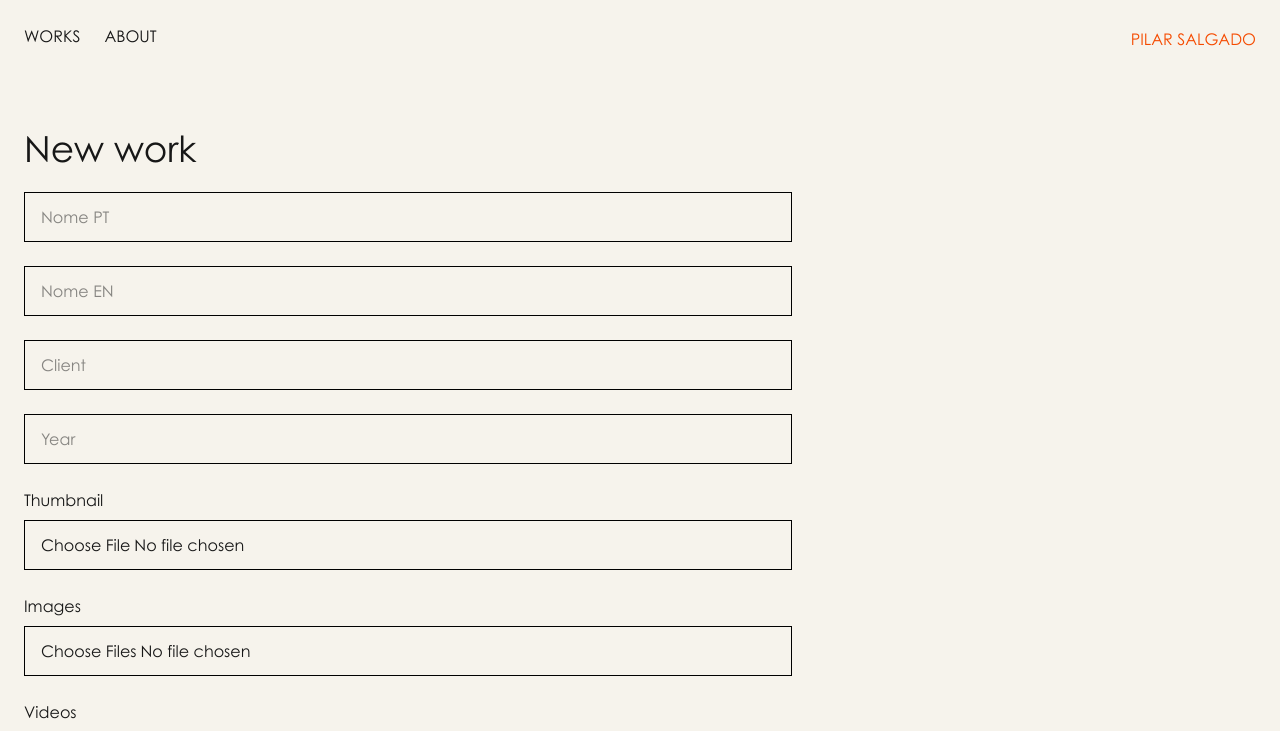
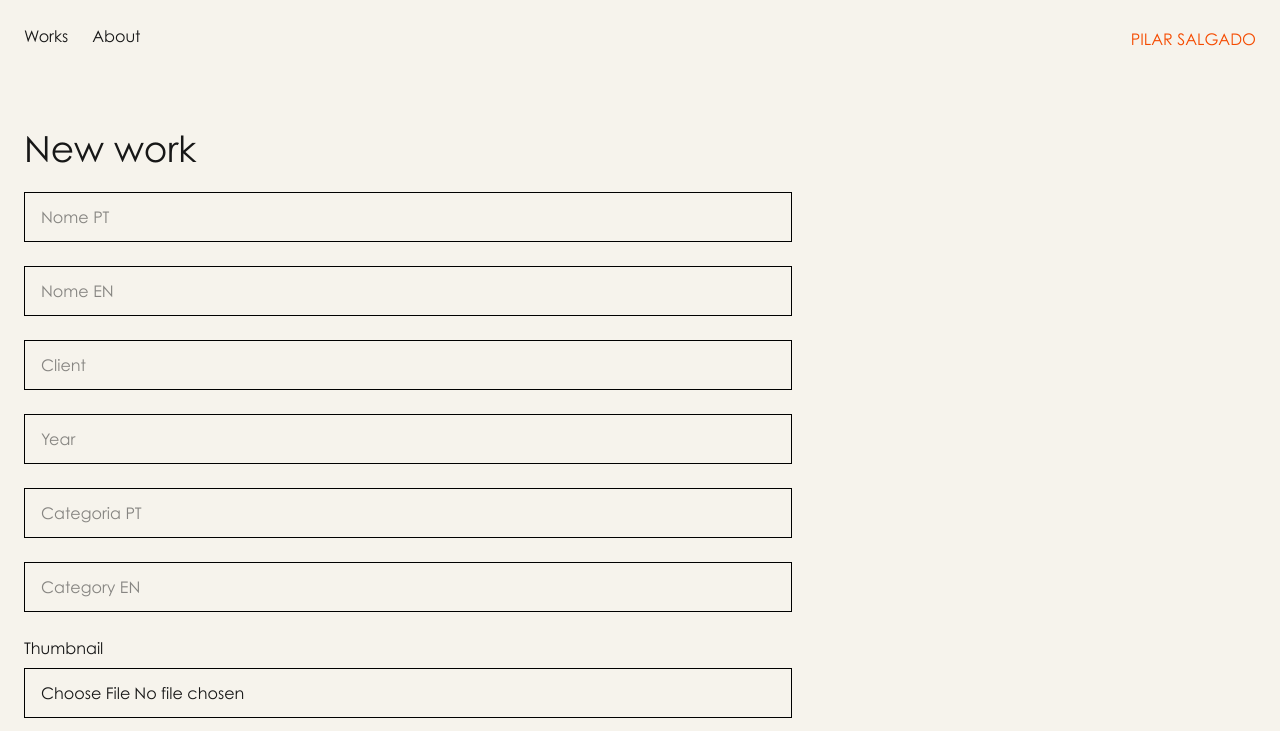
Before and after one commit to guerrinharj/pilar-salgado, a Next.js app: page /en/trabalhos/novo in a window 1280 px wide. Shown: the top 731 px of the page. Built offline with nearby package versions, Linux system fonts and the light colour scheme; no server answers.

Commit message:
category

```diff
--- a/app/[locale]/trabalhos/[slug]/page.tsx
+++ b/app/[locale]/trabalhos/[slug]/page.tsx
@@ -13,6 +13,8 @@ type Work = {
     nome_pt: string
     nome_en: string | null
     slug: string
+    categoria_pt: string | null
+    categoria_en: string | null
     ano: string | null
     cliente: string | null
     thumbnail: string | null
@@ -52,6 +54,11 @@ export default async function WorkPage({ params }: Props) {
             ? work.creditos_pt
             : work.creditos_en || work.creditos_pt
 
+    const category =
+    locale === 'pt'
+        ? work.categoria_pt
+        : work.categoria_en || work.categoria_pt
+
     const mediaItems = [
         ...(work.thumbnail
             ? [
@@ -77,13 +84,18 @@ export default async function WorkPage({ params }: Props) {
         <main className="min-h-screen px-6 pt-32 pb-24">
             <section className="grid grid-cols-1 md:grid-cols-2 gap-12">
                 <div className="flex flex-col gap-4">
+                    {category && (
+                        <span className="text-orange-500 underline">
+                            {category}
+                        </span>
+                    )}
                     <h1 className="uppercase text-5xl">
                         {title}
                     </h1>
 
                     {work.cliente && (
                         <p className="text-3xl">
-                            {work.cliente}, {work.ano}
+                            {work.cliente} <span className="text-orange-500">{work.ano}</span>
                         </p>
                     )}
 
@@ -91,7 +103,7 @@ export default async function WorkPage({ params }: Props) {
                         <div className="flex flex-col gap-2 pt-6">
                             {credits.map((credit, index) => (
                                 <p key={index}>
-                                    <span className="uppercase underline">
+                                    <span className="uppercase text-orange-500">
                                         {credit.role}
                                     </span>
                                     {': '}
--- a/app/[locale]/trabalhos/page.tsx
+++ b/app/[locale]/trabalhos/page.tsx
@@ -8,6 +8,8 @@ type Work = {
     id: string
     nome_pt: string
     nome_en: string | null
+    categoria_pt: string | null
+    categoria_en: string | null
     slug: string
     ano: string | null
     cliente: string | null
@@ -27,13 +29,14 @@ export default async function TrabalhosPage({ params }: Props) {
 
     const { data: works, error } = await supabase
         .from('works')
-        .select('id, nome_pt, nome_en, slug, ano, cliente, thumbnail')
+        .select('id, nome_pt, nome_en, slug, ano, cliente, thumbnail, categoria_pt, categoria_en')
         .order('created_at', { ascending: false })
         .returns<Work[]>()
 
     if (error) {
         console.error(error)
     }
+
 
     return (
         <main className="min-h-screen px-6 pt-32 pb-24">
@@ -43,6 +46,11 @@ export default async function TrabalhosPage({ params }: Props) {
                         locale === 'pt'
                             ? work.nome_pt
                             : work.nome_en || work.nome_pt
+
+                    const category =
+                        locale === 'pt'
+                            ? work.categoria_pt
+                            : work.categoria_en || work.categoria_pt
 
                     return (
                         <Link
@@ -66,15 +74,19 @@ export default async function TrabalhosPage({ params }: Props) {
                                     {title}
                                 </h2>
 
-                                <div className="flex gap-2 text-sm opacity-70">
+                                <div className="flex gap-2 text-md opacity-70">
                                     {work.cliente && (
                                         <span>
                                             {work.cliente}
                                         </span>
                                     )}
+                                </div>
 
-
-                                </div>
+                                {category && (
+                                    <p className="text-orange-500 text-xs">
+                                        {category}
+                                    </p>
+                                )}
                             </div>
                         </Link>
                     )
--- a/components/NavBar.tsx
+++ b/components/NavBar.tsx
@@ -70,14 +70,14 @@ export default function Navbar() {
         transition
         ${
             isActive(path)
-                ? 'border-black'
-                : 'border-transparent hover:border-black'
+                ? 'border-orange-500 text-orange-500'
+                : 'border-transparent hover:border-orange-500 hover:text-orange-500'
         }
     `
 
     return (
         <>
-            <nav className="fixed top-0 left-0 w-full flex items-center justify-between p-6 z-50 uppercase">
+            <nav className="fixed top-0 left-0 w-full flex items-center justify-between p-6 z-50">
                 <div className="flex gap-6">
                     <Link
                         href={`/${currentLocale}/trabalhos`}
@@ -106,7 +106,7 @@ export default function Navbar() {
 
                 <Link
                     href={`/${currentLocale}`}
-                    className="text-orange-600"
+                    className="text-orange-600 uppercase"
                 >
                     Pilar Salgado
                 </Link>
@@ -114,7 +114,7 @@ export default function Navbar() {
 
             <Link
                 href={switchedPath}
-                className="fixed bottom-6 right-6 z-50 border border-black px-4 py-2 bg-white hover:bg-black hover:text-white transition"
+                className="fixed bottom-6 right-6 z-50 border border-black px-4 py-2 bg-white hover:bg-orange-500 hover:text-white transition"
             >
                 {currentLocale === 'pt' ? 'EN' : 'PT'}
             </Link>
--- a/components/NewWorkForm.tsx
+++ b/components/NewWorkForm.tsx
@@ -16,6 +16,8 @@ export default function NewWorkForm({ locale }: Props) {
     const [nomeEn, setNomeEn] = useState('')
     const [cliente, setCliente] = useState('')
     const [ano, setAno] = useState('')
+    const [categoriaPt, setCategoriaPt] = useState('')
+    const [categoriaEn, setCategoriaEn] = useState('')
     const [thumbnailFile, setThumbnailFile] = useState<File | null>(null)
     const [imageFiles, setImageFiles] = useState<FileList | null>(null)
     const [videoFiles, setVideoFiles] = useState<FileList | null>(null)
@@ -124,6 +126,8 @@ export default function NewWorkForm({ locale }: Props) {
                     nome_en: nomeEn,
                     slug,
                     ano,
+                    categoriaPt,
+                    categoriaEn,
                     cliente,
                     thumbnail: thumbnailUrl,
                     images: imageUrls,
@@ -183,6 +187,20 @@ export default function NewWorkForm({ locale }: Props) {
                 value={ano}
                 onChange={(event) => setAno(event.target.value)}
                 placeholder={locale === 'pt' ? 'Ano' : 'Year'}
+                className="border border-black px-4 py-3 bg-transparent"
+            />
+
+            <input
+                value={categoriaPt}
+                onChange={(event) => setCategoriaPt(event.target.value)}
+                placeholder="Categoria PT"
+                className="border border-black px-4 py-3 bg-transparent"
+            />
+
+            <input
+                value={categoriaEn}
+                onChange={(event) => setCategoriaEn(event.target.value)}
+                placeholder="Category EN"
                 className="border border-black px-4 py-3 bg-transparent"
             />
 
```
